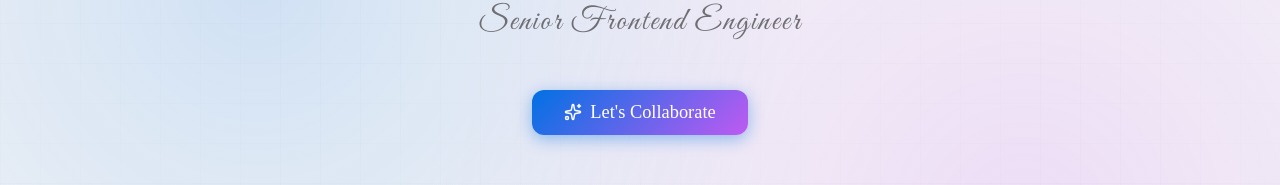
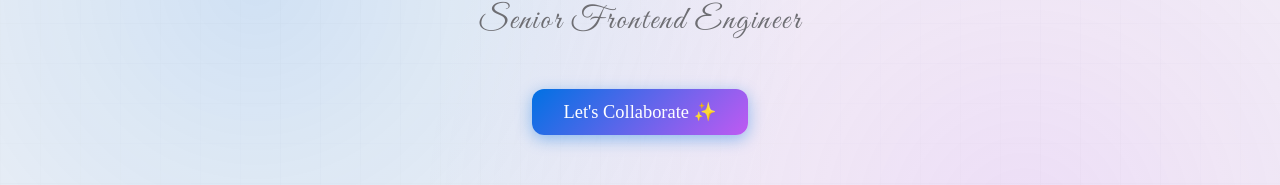
Before and after one commit to saranjbule/portfolio, a Next.js app: page / in a window 1280 px wide. Shown: the part 416-601 px from the top of the page. Built offline with nearby package versions, Linux system fonts and the light colour scheme.

Commit message:
icon addition party popper and sparkle

```diff
--- a/app/page.tsx
+++ b/app/page.tsx
@@ -311,8 +311,7 @@ export default function Home() {
                             className="btn btn-primary"
                             onClick={() => scrollToSection('contact')}
                         >
-                            <Sparkles size={18} />
-                            Let's Collaborate
+                            Let's Collaborate ✨
                         </button>
                     </div>
                 </div>
@@ -550,6 +549,7 @@ export default function Home() {
                                 <h3>
                                     Let's work{' '}
                                     <i className="gradient-text">together</i>
+                                    🎉
                                 </h3>
                                 <p>
                                     Let's build something amazing together. Feel
```
